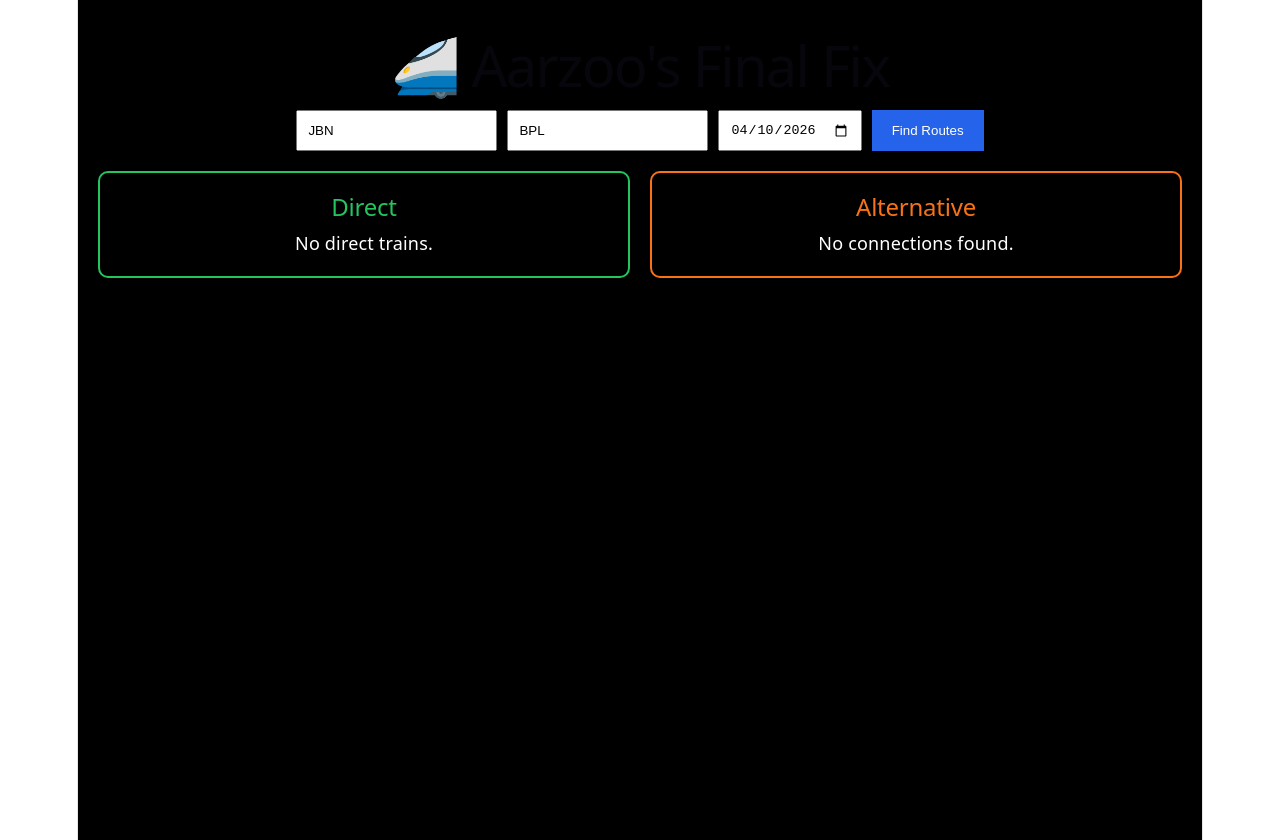
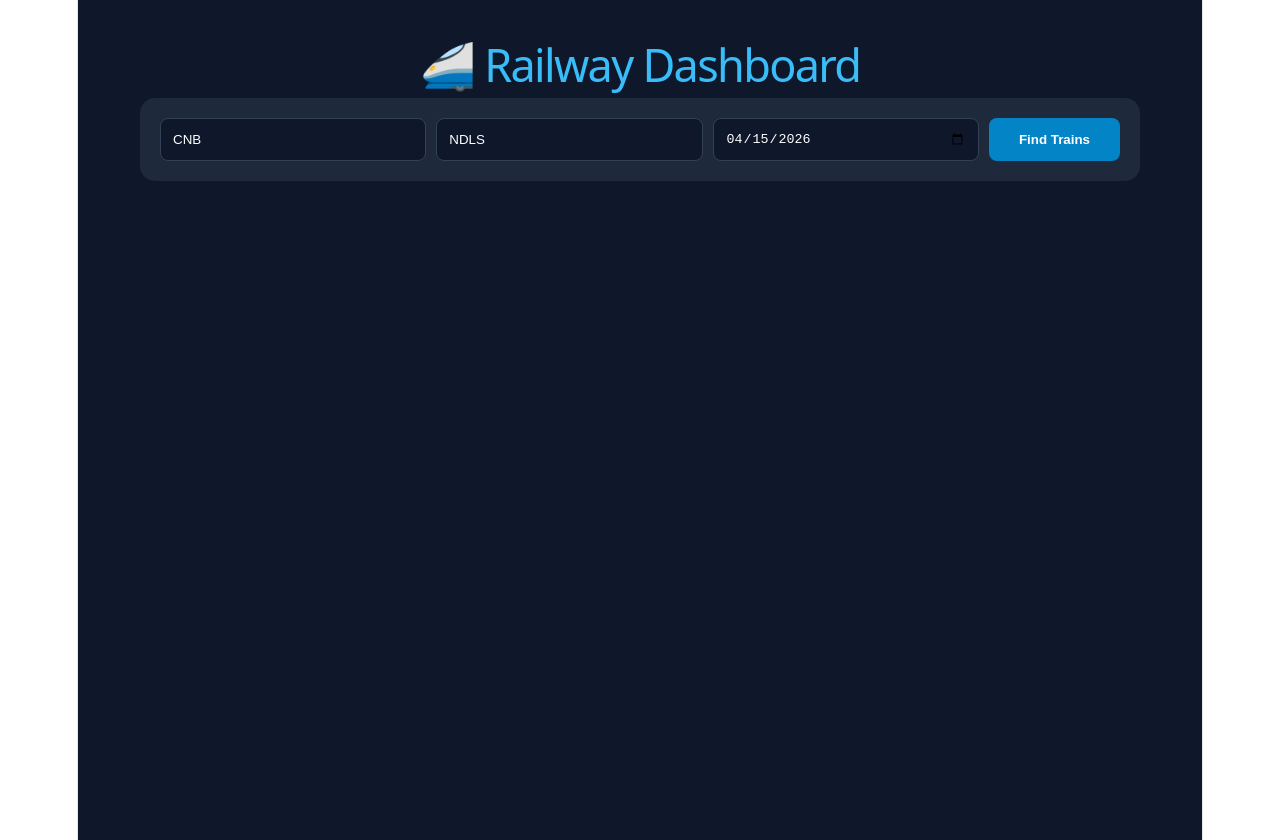
Before and after one commit to AarzooKhan7/train-finder, a React app in the folder frontend/: page / in a window 1280 px wide. Built offline with nearby package versions, Linux system fonts and the light colour scheme; the HTML template or start-up script is replaced by a standard one.

Commit message:
Fixed date format and added professional dashboard UI

```diff
--- a/frontend/src/App.jsx
+++ b/frontend/src/App.jsx
@@ -1,136 +1,120 @@
 import { useState } from 'react';
 import './App.css';
 
-const BACKEND_URL = "https://train-finder-mu.vercel.app/api/search";
-const TRANSIT_HUBS = ['CNB', 'NDLS', 'PNBE', 'DDU', 'ET'];
-
 function App() {
-  const [source, setSource] = useState('JBN');
-  const [dest, setDest] = useState('BPL');
-  const [date, setDate] = useState('2026-04-10');
-
-  const [directRoutes, setDirectRoutes] = useState([]);
-  const [altRoutes, setAltRoutes] = useState([]);
+  const [source, setSource] = useState('CNB');
+  const [dest, setDest] = useState('NDLS');
+  const [date, setDate] = useState('2026-04-15');
+  const [trains, setTrains] = useState([]);
   const [loading, setLoading] = useState(false);
-  const [statusText, setStatusText] = useState('');
   const [error, setError] = useState('');
-
-  // 1. FORMAT DATE: Converts 2026-04-10 -> 10-04-2026 for your index.js
-  const formatApiDate = (dateStr) => {
-    const [y, m, d] = dateStr.split('-');
-    return `${d}-${m}-${y}`;
-  };
-
-  // 2. TIMESTAMP HELPER
-  const getTimestamp = (dateStr, timeStr) => new Date(`${dateStr}T${timeStr}:00`).getTime();
 
   const handleSearch = async () => {
     setLoading(true);
     setError('');
-    setDirectRoutes([]);
-    setAltRoutes([]);
-
-    const src = source.trim().toUpperCase();
-    const dst = dest.trim().toUpperCase();
+    setTrains([]);
 
     try {
-      const apiToday = formatApiDate(date);
-      const nextDayObj = new Date(date);
-      nextDayObj.setDate(nextDayObj.getDate() + 1);
-      const tomorrowStr = nextDayObj.toISOString().split('T')[0];
-      const apiTomorrow = formatApiDate(tomorrowStr);
+      // Using the verified YYYY-MM-DD format
+      const url = `https://train-finder-mu.vercel.app/api/search?source=${source}&dest=${dest}&date=${date}`;
+      const res = await fetch(url);
+      const json = await res.json();
 
-      // 1. Direct Routes
-      setStatusText("Searching direct routes...");
-      const dRes = await fetch(`${BACKEND_URL}?source=${src}&dest=${dst}&date=${apiToday}`);
-      const dData = await dRes.json();
-      if (dData.status && dData.data) setDirectRoutes(dData.data);
-
-      // 2. Alternative Routes
-      let connections = [];
-      for (let hub of TRANSIT_HUBS) {
-        if (hub === src || hub === dst) continue;
-        setStatusText(`Checking Leg 1 via ${hub}...`);
-
-        const l1Res = await fetch(`${BACKEND_URL}?source=${src}&dest=${hub}&date=${apiToday}`);
-        const l1Data = await l1Res.json();
-
-        if (l1Data.status && l1Data.data?.length > 0) {
-          setStatusText(`Found Leg 1! Checking connections via ${hub}...`);
-          const l2Res = await fetch(`${BACKEND_URL}?source=${hub}&dest=${dst}&date=${apiTomorrow}`);
-          const l2Data = await l2Res.json();
-
-          if (l2Data.status && l2Data.data) {
-            l1Data.data.forEach(t1 => {
-              l2Data.data.forEach(t2 => {
-                // FIXED LOGIC: Treat arrival at hub as "Next Day" relative to departure
-                // This ensures JBN -> CNB (Overnight) works correctly.
-                const arrivalAtHub = new Date(`${tomorrowStr}T${t1.to_sta}:00`).getTime();
-                const departureFromHub = new Date(`${tomorrowStr}T${t2.from_std}:00`).getTime();
-
-                const diffMs = departureFromHub - arrivalAtHub;
-                const diffHours = diffMs / (1000 * 60 * 60);
-
-                // If layover is between 1 and 20 hours, it's a valid connection
-                if (diffHours >= 1 && diffHours <= 20) {
-                  connections.push({
-                    hub,
-                    leg1: t1,
-                    leg2: t2,
-                    layover: Math.round(diffHours)
-                  });
-                }
-              });
-            });
-          }
-        }
+      if (json.status && json.data && json.data.length > 0) {
+        setTrains(json.data);
+      } else {
+        setError("No trains found for this route or date.");
       }
-
-      setAltRoutes(connections.sort((a, b) => a.layover - b.layover));
-
     } catch (err) {
-      setError("Quota limit exceeded or backend error.");
+      setError("Failed to connect to the server.");
     }
     setLoading(false);
   };
 
   return (
-    <div className="App" style={{ backgroundColor: '#000', color: '#fff', minHeight: '100vh', padding: '20px' }}>
-      <h1 style={{textAlign: 'center'}}>🚄 Aarzoo's Final Fix</h1>
+    <div className="App" style={styles.app}>
+      <header style={styles.header}>
+        <h1 style={styles.title}>🚄 Railway Dashboard</h1>
+        <div style={styles.searchBar}>
+          <input style={styles.input} value={source} onChange={e => setSource(e.target.value.toUpperCase())} placeholder="Source" />
+          <input style={styles.input} value={dest} onChange={e => setDest(e.target.value.toUpperCase())} placeholder="Dest" />
+          <input style={styles.input} type="date" value={date} onChange={e => setDate(e.target.value)} />
+          <button onClick={handleSearch} disabled={loading} style={styles.button}>
+            {loading ? 'Searching...' : 'Find Trains'}
+          </button>
+        </div>
+      </header>
 
-      <div style={{ display: 'flex', gap: '10px', justifyContent: 'center', marginBottom: '20px' }}>
-        <input style={{padding:'10px'}} value={source} onChange={e => setSource(e.target.value.toUpperCase())} placeholder="Source" />
-        <input style={{padding:'10px'}} value={dest} onChange={e => setDest(e.target.value.toUpperCase())} placeholder="Dest" />
-        <input style={{padding:'10px'}} type="date" value={date} onChange={e => setDate(e.target.value)} />
-        <button onClick={handleSearch} disabled={loading} style={{padding:'10px 20px', backgroundColor: '#2563eb', color: '#fff', border: 'none', cursor: 'pointer'}}>
-          {loading ? 'Searching...' : 'Find Routes'}
-        </button>
-      </div>
+      {error && <div style={styles.error}>{error}</div>}
 
-      {loading && <div style={{textAlign: 'center', color: '#fbbf24'}}>{statusText}</div>}
-      {error && <div style={{textAlign: 'center', color: '#ef4444'}}>{error}</div>}
+      <main style={styles.resultsGrid}>
+        {trains.map((t, i) => (
+          <div key={i} style={styles.card}>
+            <div style={styles.cardHeader}>
+              <div>
+                <span style={styles.trainType}>{t.train_type}</span>
+                <h2 style={styles.trainName}>{t.train_name}</h2>
+                <span style={styles.trainNo}>#{t.train_number}</span>
+              </div>
+              <div style={styles.duration}>⏱ {t.duration}</div>
+            </div>
 
-      <div style={{ display: 'grid', gridTemplateColumns: '1fr 1fr', gap: '20px', marginTop: '20px' }}>
-        <div style={{ border: '2px solid #22c55e', padding: '20px', borderRadius: '10px' }}>
-          <h2 style={{color: '#22c55e'}}>Direct</h2>
-          {directRoutes.map((t, i) => <div key={i} style={{marginBottom:'10px', padding:'10px', border:'1px solid #333'}}>{t.train_name}</div>)}
-          {directRoutes.length === 0 && !loading && <p>No direct trains.</p>}
-        </div>
+            <div style={styles.journey}>
+              <div style={styles.station}>
+                <div style={styles.time}>{t.from_std}</div>
+                <div style={styles.code}>{t.from_station_name}</div>
+              </div>
+              <div style={styles.arrow}>→</div>
+              <div style={styles.station}>
+                <div style={styles.time}>{t.to_sta}</div>
+                <div style={styles.code}>{t.to_station_name}</div>
+              </div>
+            </div>
 
-        <div style={{ border: '2px solid #f97316', padding: '20px', borderRadius: '10px' }}>
-          <h2 style={{color: '#f97316'}}>Alternative</h2>
-          {altRoutes.map((c, i) => (
-            <div key={i} style={{marginBottom:'15px', borderLeft:'4px solid #f97316', padding:'10px', backgroundColor:'#111'}}>
-              <strong>VIA {c.hub}</strong>
-              <p>1. {c.leg1.train_name} ➔ 2. {c.leg2.train_name}</p>
-              <small>Layover: {c.layover}h</small>
+            <div style={styles.footer}>
+              <div style={styles.days}>
+                {['Mon', 'Tue', 'Wed', 'Thu', 'Fri', 'Sat', 'Sun'].map(day => (
+                  <span key={day} style={{
+                    ...styles.day,
+                    color: t.run_days.includes(day) ? '#38bdf8' : '#475569',
+                    fontWeight: t.run_days.includes(day) ? 'bold' : 'normal'
+                  }}>{day.charAt(0)}</span>
+                ))}
+              </div>
+              <div style={styles.classes}>
+                {t.class_type?.join(' | ')}
+              </div>
             </div>
-          ))}
-          {altRoutes.length === 0 && !loading && <p>No connections found.</p>}
-        </div>
-      </div>
+          </div>
+        ))}
+      </main>
     </div>
   );
 }
 
+const styles = {
+  app: { backgroundColor: '#0f172a', minHeight: '100vh', color: '#f1f5f9', padding: '20px' },
+  header: { maxWidth: '1000px', margin: '0 auto 40px', textAlign: 'center' },
+  title: { fontSize: '2.5rem', marginBottom: '20px', color: '#38bdf8' },
+  searchBar: { display: 'flex', gap: '10px', flexWrap: 'wrap', justifyContent: 'center', background: '#1e293b', padding: '20px', borderRadius: '15px' },
+  input: { padding: '12px', borderRadius: '8px', border: '1px solid #334155', backgroundColor: '#0f172a', color: '#fff', flex: 1, minWidth: '150px' },
+  button: { padding: '12px 30px', borderRadius: '8px', border: 'none', backgroundColor: '#0284c7', color: '#fff', cursor: 'pointer', fontWeight: 'bold' },
+  error: { textAlign: 'center', background: '#7f1d1d', padding: '10px', borderRadius: '8px', maxWidth: '600px', margin: '0 auto 20px' },
+  resultsGrid: { display: 'grid', gridTemplateColumns: 'repeat(auto-fit, minmax(320px, 1fr))', gap: '20px', maxWidth: '1200px', margin: '0 auto' },
+  card: { background: '#1e293b', padding: '20px', borderRadius: '16px', borderLeft: '6px solid #0284c7' },
+  cardHeader: { display: 'flex', justifyContent: 'space-between', alignItems: 'flex-start', marginBottom: '20px' },
+  trainType: { fontSize: '0.7rem', color: '#38bdf8', textTransform: 'uppercase', letterSpacing: '1px' },
+  trainName: { fontSize: '1.1rem', margin: '5px 0' },
+  trainNo: { fontSize: '0.8rem', color: '#94a3b8' },
+  duration: { fontSize: '0.8rem', color: '#94a3b8' },
+  journey: { display: 'flex', justifyContent: 'space-between', alignItems: 'center', padding: '15px 0', borderTop: '1px solid #334155', borderBottom: '1px solid #334155' },
+  time: { fontSize: '1.4rem', fontWeight: 'bold' },
+  code: { fontSize: '0.7rem', color: '#94a3b8' },
+  arrow: { color: '#475569' },
+  footer: { display: 'flex', justifyContent: 'space-between', marginTop: '15px', alignItems: 'center' },
+  days: { display: 'flex', gap: '5px' },
+  day: { fontSize: '0.7rem' },
+  classes: { fontSize: '0.7rem', color: '#38bdf8', fontWeight: 'bold' }
+};
+
 export default App;
```
Also changed, not shown: 1 other file (tests, documents, lock files or other folders).
